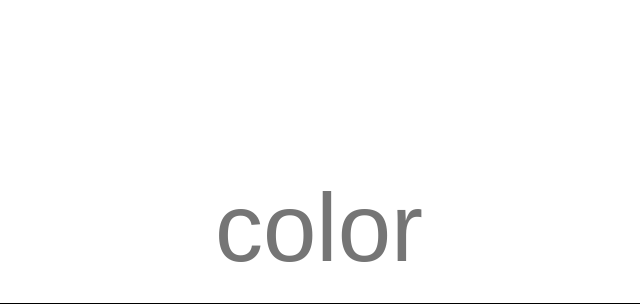
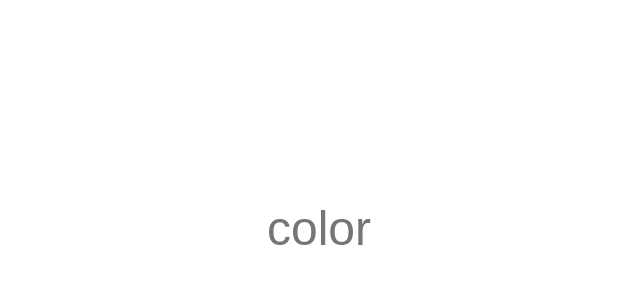
Before and after one commit to jakewies/colorPicker-react, a React app: page / in a window 1280 px wide. Shown: the part 172-479 px from the top of the page, without its empty margins (321-961 px from the left). Built offline with nearby package versions, Linux system fonts and the light colour scheme.

Commit message:
edit font size of input

```diff
--- a/src/index.css
+++ b/src/index.css
@@ -14,10 +14,9 @@ body {
 
 input {
     border: none;
-    border-bottom: 1px solid black;
-    padding: 20px;
+    padding: 10px;
     background: transparent;
-    font-size: 96px;
+    font-size: 48px;
     font-weight: lighter;
     font-family: sans-serif;
     text-align: center;
```
